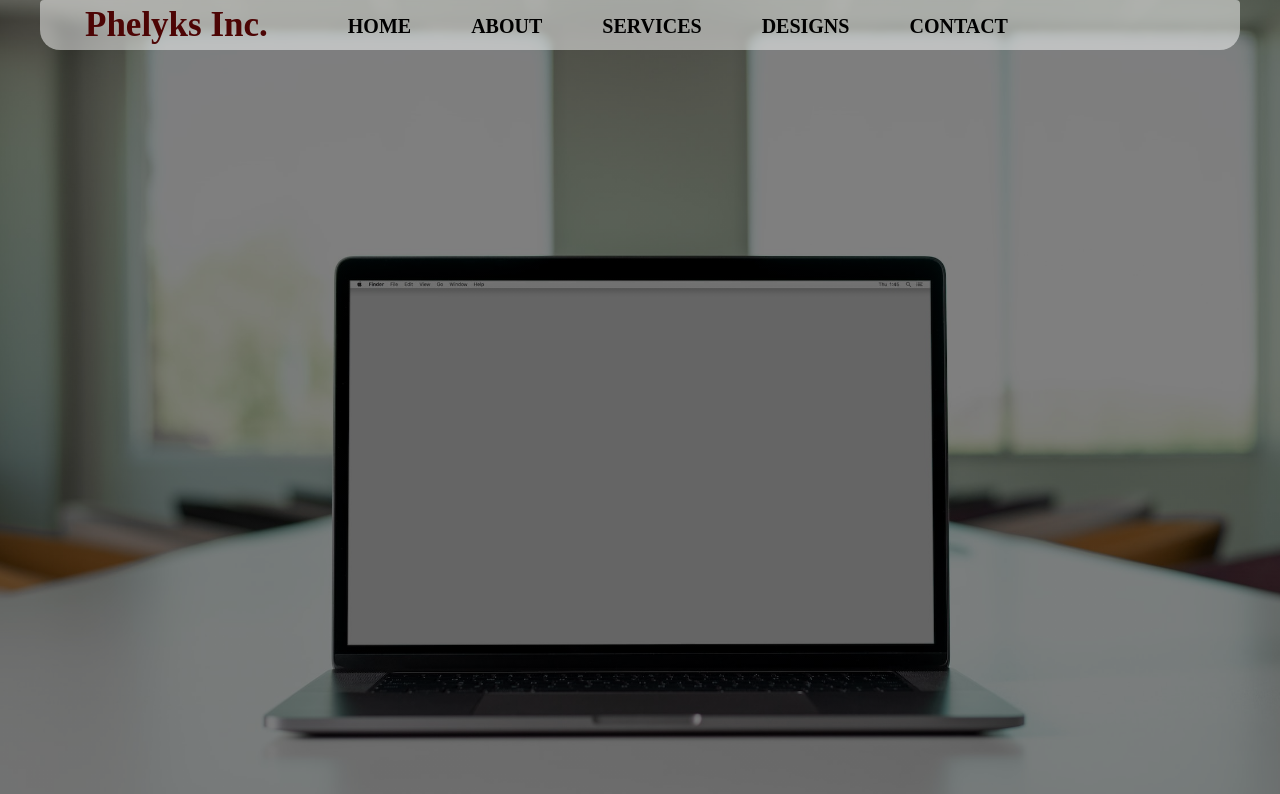
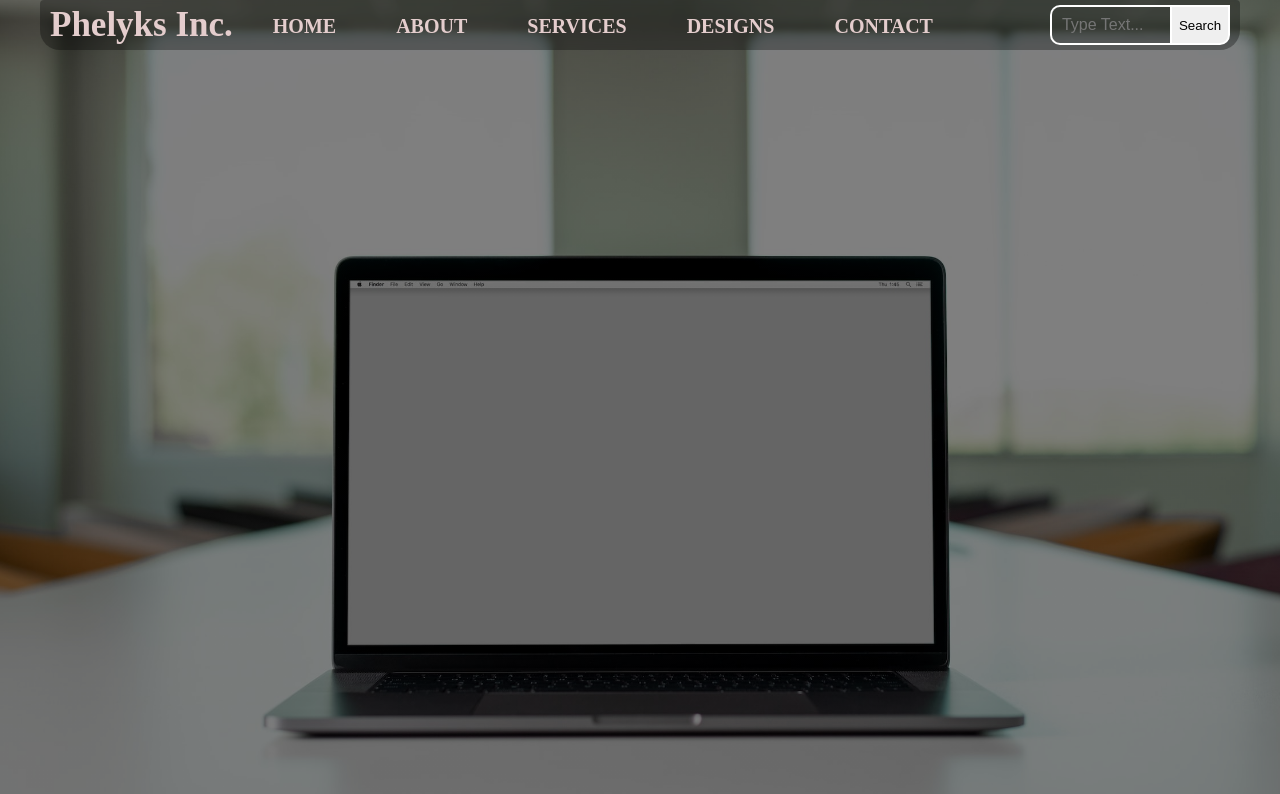
Before and after one commit to Phelyks/ReplicaOfPreviousProject, a plain HTML site: page index.html in a window 1280 px wide. Drawn offline with Linux system fonts and the light colour scheme.

Commit message:
Oct 28 18:56

```diff
--- a/Assets/styles.css
+++ b/Assets/styles.css
@@ -18,10 +18,10 @@
 }
 
 .topbar {
-    background: rgba(255,255,255,0.5);
+    background: rgba(3, 0, 0, 0.308);
     backdrop-filter: blur(2.5px);
     -webkit-backdrop-filter: blur(2.5px);
-    padding: 0px 0px 0px 15px;
+    padding: 0px 0px 0px 10px;
     border-bottom-left-radius: 20px;
     border-bottom-right-radius:20px;
     border-top-left-radius: 4px;
@@ -30,8 +30,8 @@
 }
 
 .topbar h1 {
-    color: rgb(77, 5, 5);
-    padding: 5px 0px 0px 30px;
+    color: rgb(228, 205, 205);
+    padding: 5px 0px 0px 0px;
     float: left;
     font-size: 35px;
 }
@@ -44,7 +44,7 @@
 .menu {
     color: black;
     float: left;
-    margin: 10px 0px 0px 80px;
+    margin: 10px 0px 0px 40px;
     font-size: 20px;
 }
 
@@ -63,7 +63,7 @@
 
 .topbar ul li a {
     text-decoration: none;
-    color: black;
+    color: rgb(228, 205, 205);
     font-weight: bold;
     transition: 0.4s ease-in-out;
 }
@@ -72,3 +72,44 @@
     color: orangered;
 
 }
+
+.search{
+    float: right;
+    margin: 0px 0px 0px 900px;
+    width: 180px;
+    padding: 0px 0px 0px 0px;
+    color: white;
+}
+
+.srch{
+    float: left;
+    width: 120px;
+    height: 40px;
+    background: transparent;
+    border: 2px solid white;
+    border-right: none;
+    border-radius: 10px 0px 0px 10px;
+    margin: 5px 0px 0px 57px;
+    font-size: 16px;
+    color: white;
+    padding: 10px;
+}
+
+.srch:focus {
+    outline: none;
+}
+
+.btn{
+    width: 60px;
+    height: 40px;
+    /* padding: 8px; */
+    color: black;
+    border: 2px solid white;
+    border-radius: 0px 0px 10px 0px;
+    margin: 5px 10px 0px 0px;
+    float: right;
+}
+
+.btn:focus {
+    outline: none;
+}
--- a/index.html
+++ b/index.html
@@ -12,7 +12,7 @@
     <div class="main">
         <div class="navbar">
             <div class="topbar">
-                <h1 class="logo">Phelyks Inc.</h1>
+                <h1>Phelyks Inc.</h1>
                 <div class="menu">
                     <ul>
                         <li><a href="#">HOME</a></li>
@@ -22,6 +22,10 @@
                         <li><a href="#">CONTACT</a></li>
                     </ul>
                 </div>
+                <div>
+                    <input class="srch" type="search" placeholder="Type Text...">
+                    <a href="#"><button class="btn">Search</button></a>
+                </div>
             </div>
         </div>
     </div>
```
